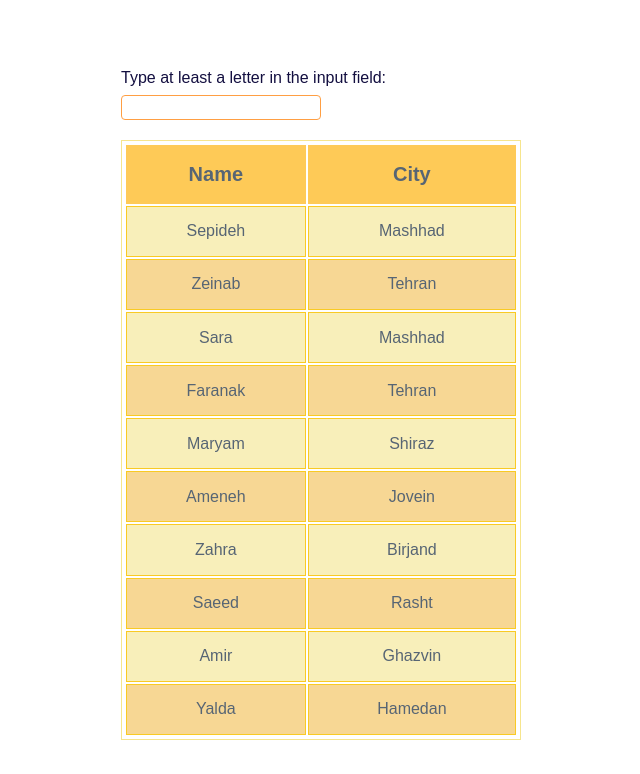
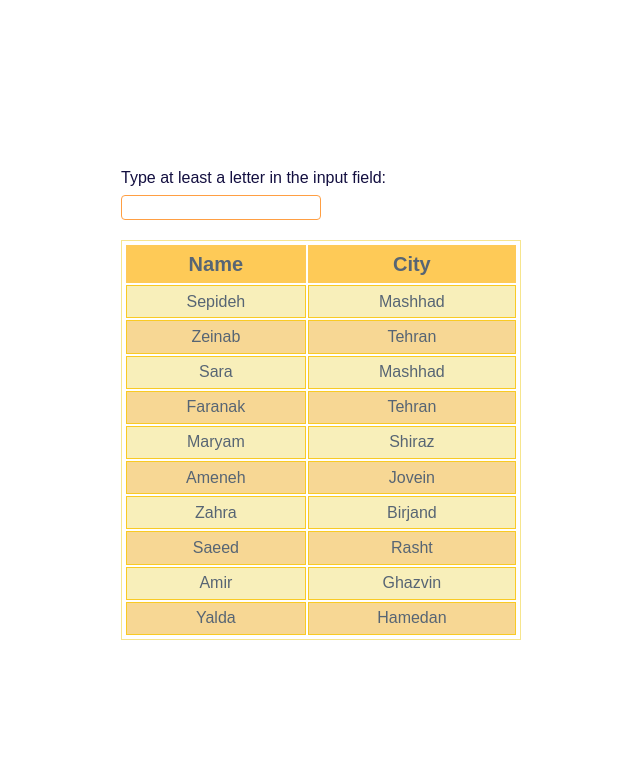
Before and after one commit to Sepidehmnt/Design-table-with-AngularJS, a plain HTML site: page index.html in a window 1280 px wide. Shown: the whole page, without its empty margins (319-959 px from the left). Drawn offline with nearby package versions, Linux system fonts and the light colour scheme.

Commit message:
Add pointer for cursor in header class

```diff
--- a/style.css
+++ b/style.css
@@ -14,7 +14,7 @@ body {
 .table {
   border: 1px solid #f6e58d;
   width: 400px;
-  height: 600px;
+  height: 400px;
   text-align: center;
   padding: 2px;
 }
@@ -23,6 +23,7 @@ body {
   color: #576574;
   font-size: 20px;
   font-weight: bold;
+  cursor: pointer;
 }
 .information {
   border: 1px solid #f9ca24;
```
